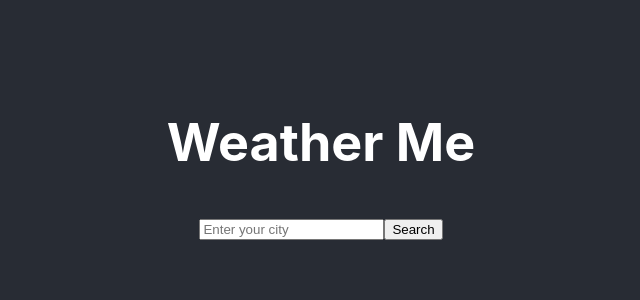
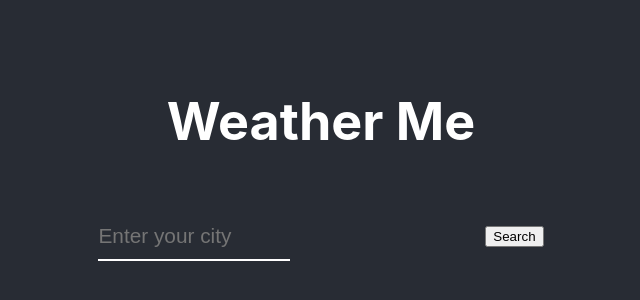
Before and after one commit to xennia316/WeatherMe, a React (Create React App) app in the folder weather-app/: page / in a window 1280 px wide. Shown: the part 242-542 px from the top of the page, without its empty margins (319-959 px from the left). Built offline with nearby package versions, Linux system fonts and the light colour scheme.

Commit message:
add label

```diff
--- a/weather-app/src/App.js
+++ b/weather-app/src/App.js
@@ -15,7 +15,6 @@ const App = () => {
 			.then((res) => res.json())
 			.then((result) => {
 				setWeather(result);
-				console.log(result);
 			});
 	};
 
@@ -23,18 +22,25 @@ const App = () => {
 		<div className="App">
 			<header className="App-header">
 				{/* Header goes here */}
-				<h1>Weather Me</h1>
+				<h1 className="title">Weather Me</h1>
 
 				{/* Search Box */}
 
+				<div className="form_group">
 					<div>
 						<input
+							className="input"
 							placeholder="Enter your city"
 							type="text"
 							onChange={(e) => {
 								setSearch(e.target.value);
 							}}
 						/>
+						<label for="city" className="form_label">
+							{" "}
+							City
+						</label>
+					</div>
 					<button onClick={searching}>Search</button>
 				</div>
 
```
Lines whose indentation alone changed are shown as unchanged.
